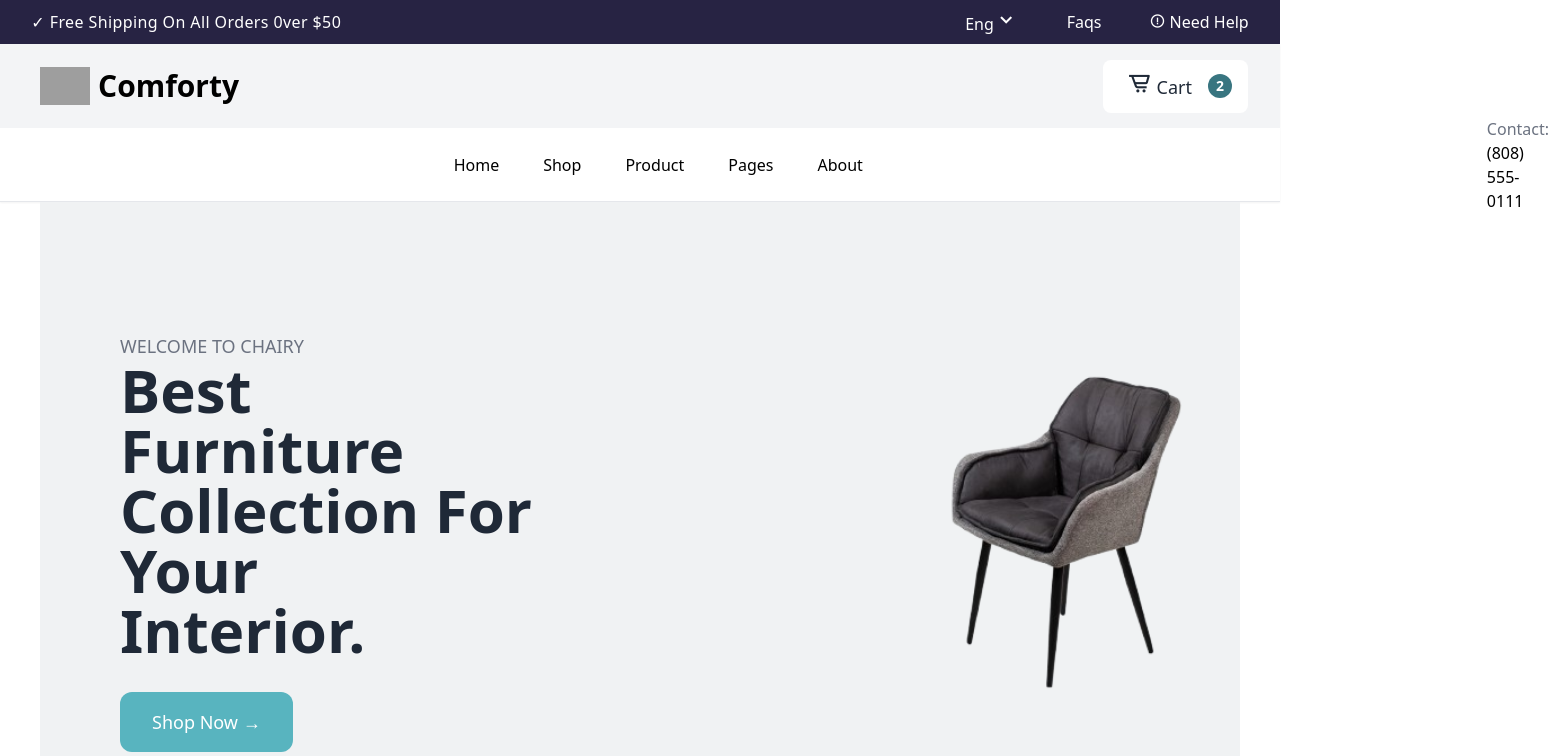
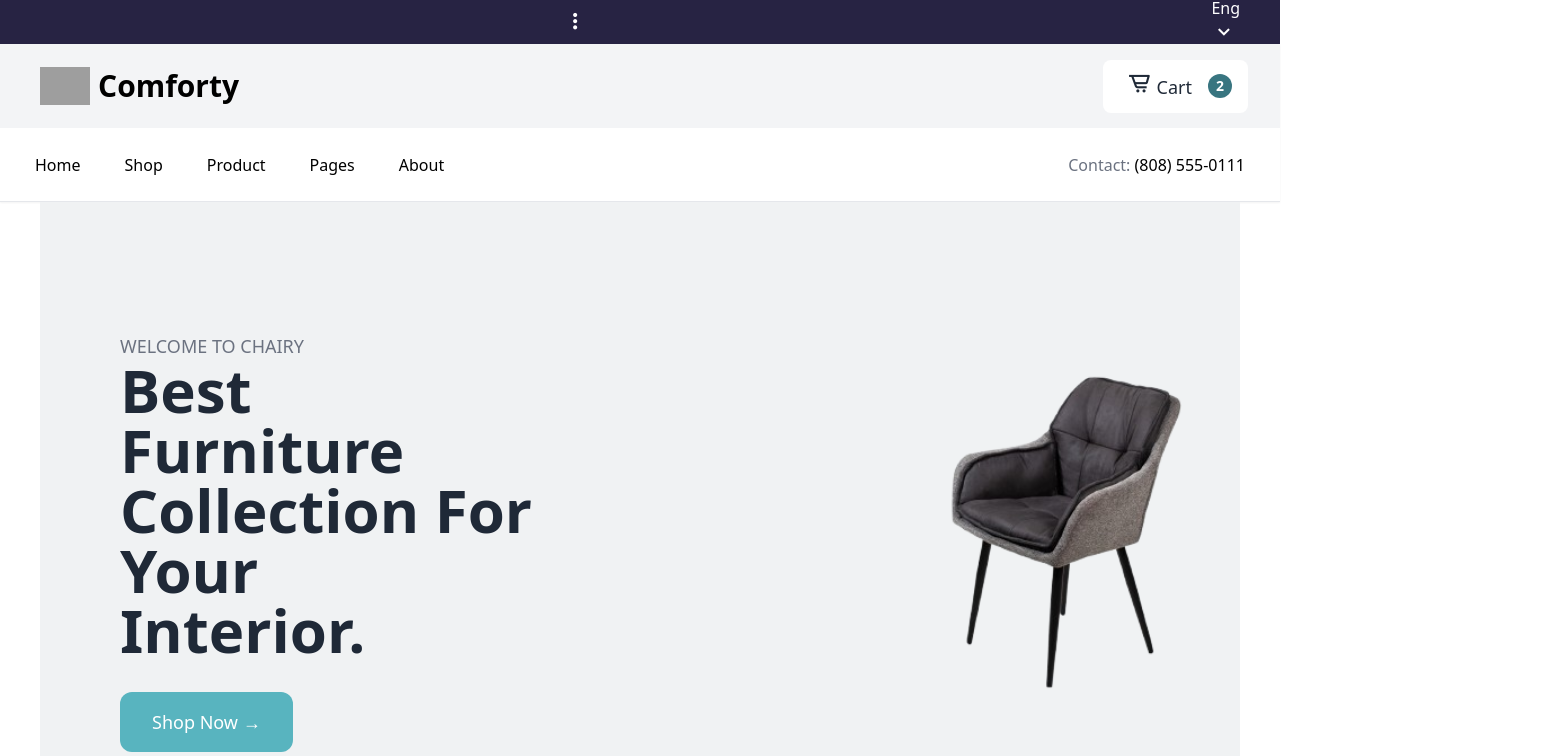
Before and after one commit to MuhammadArman1/E-Commerce-Hackathone, a Next.js app: page / in a window 1280 px wide. Shown: the top 756 px of the page, 1549 px wide, since content can reach past the window. Built offline with nearby package versions, Linux system fonts and the light colour scheme; grey boxes are pictures that could not be loaded.

Commit message:
e-commerce website

```diff
--- a/components/MiddleNavbar.tsx
+++ b/components/MiddleNavbar.tsx
@@ -6,7 +6,7 @@
 
   const MiddleNavbar: React.FC<NavbarProps> = ({ cartCount }) => {
     return (
-      <nav className="flex justify-center items-center h-[84px] gap-[54rem] bg-gray-100  py-2 shadow-sm">
+      <nav className="flex justify-center items-center h-[84px] gap-[54rem] bg-gray-100  py-2 shadow-sm mn">
         {/* left */}
         <div className="mn">
           <div className=" p-2">
@@ -15,7 +15,7 @@
           <Link href="/"><span className="text-3xl font-semibold text-black">Comforty</span></Link>
         </div>
         {/* Right: Cart */}
-        <div>
+        <div className="mncart">
             <button className="py-3 bg-white flex items-center gap-4 px-4 rounded-lg">
               <Link href="/Cart"><span className="ml-2 font-medium text-lg text-gray-800"><i className='bx bx-cart-alt bx-sm'></i> Cart</span></Link>
                 {cartCount > 0 && (
--- a/components/Navbar.tsx
+++ b/components/Navbar.tsx
@@ -3,22 +3,10 @@
 import Link from "next/link";
 
 export default function Navbar() {
-  const [isNavActive, setIsNavActive] = useState(false);
-
-  const toggleNav = () => {
-    setIsNavActive((prev) => !prev);
-  };
-
   return (
     <nav className="flex justify-center items-center h-[74px] shadow-sm bg-white gap-[39rem] border-b">
-      {/* Hamburger Menu */}
-      <div className="hamburger" id="hamburger" onClick={toggleNav}>
-        <i className="bx bx-menu">fgdfsbvfdsgs</i>
-        <i className="x bx bx-x"></i>
-      </div>
-
     {/* Navigation Links */}
-      <ul className={`flex space-x-8 text-base font-medium gap-3 ${isNavActive ? "active" : ""}`}>
+    <ul className="flex space-x-8 text-base font-medium gap-3">
       <li>
         <Link href="/">Home</Link>
       </li>
--- a/components/Offer-languagesbar.tsx
+++ b/components/Offer-languagesbar.tsx
@@ -1,13 +1,23 @@
+"use client"
+
 import 'boxicons/css/boxicons.min.css';
 import Link from 'next/link';
+import { useState } from "react";
+
 
 export default function Offer_languagesbar() {
+  const [isNavActive, setIsNavActive] = useState(false);
+
+  const toggleNav = () => {
+    setIsNavActive((prev) => !prev);
+  };
 
   return (
     <div>
          <div className='text-white bg-[#272343] h-11 flex justify-center gap-[39rem] items-center '>
             <div className='tracking-wide'> &#10003; Free Shipping On All Orders 0ver $50</div>
-            <div className='flex gap-12 items-center'>
+            <i className='bx bx-dots-vertical-rounded bx-sm'onClick={toggleNav}></i>
+            <div className={`flex gap-12 items-center nav-links${isNavActive ? "active" : ""}`}>
               <div>Eng<i className='bx bx-chevron-down bx-sm'></i></div>
               <Link href="/Faq"><div>Faqs</div></Link>
               <div><i className='bx bx-error-circle'></i> Need Help</div>
```
Lines whose indentation alone changed are shown as unchanged.
